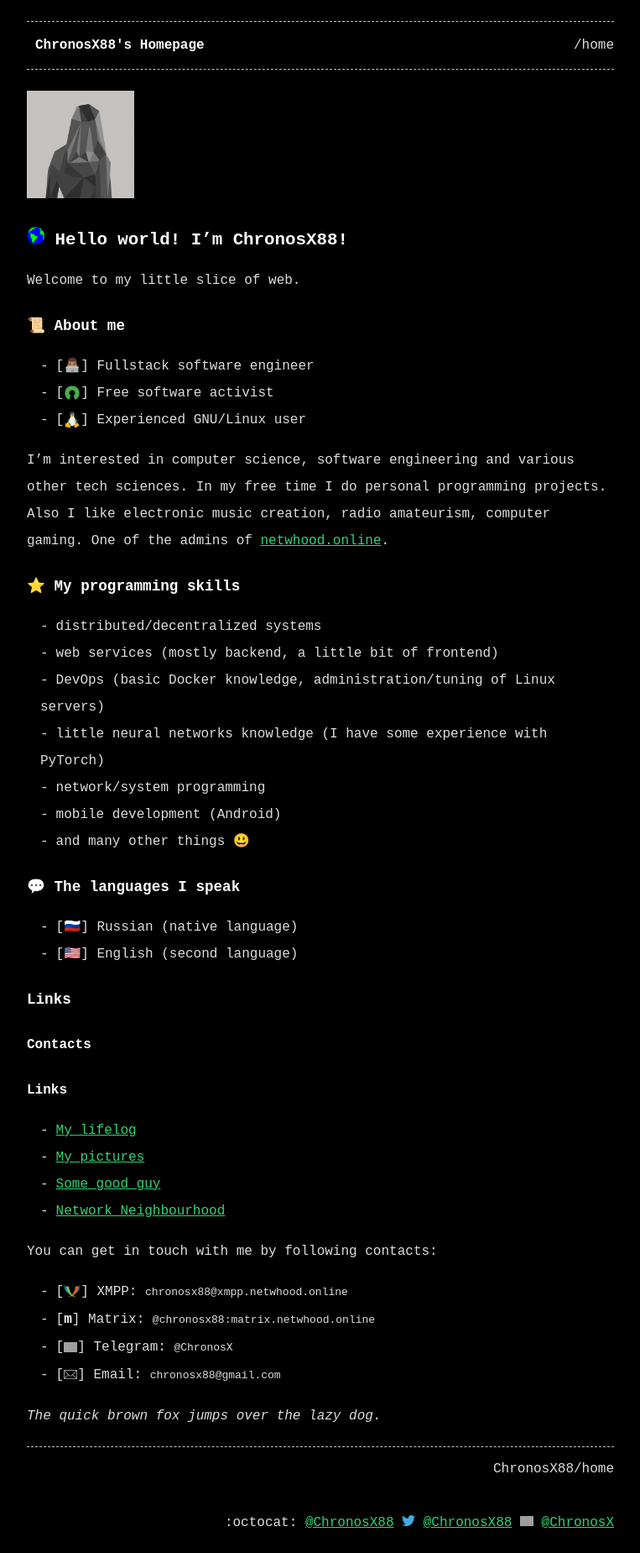
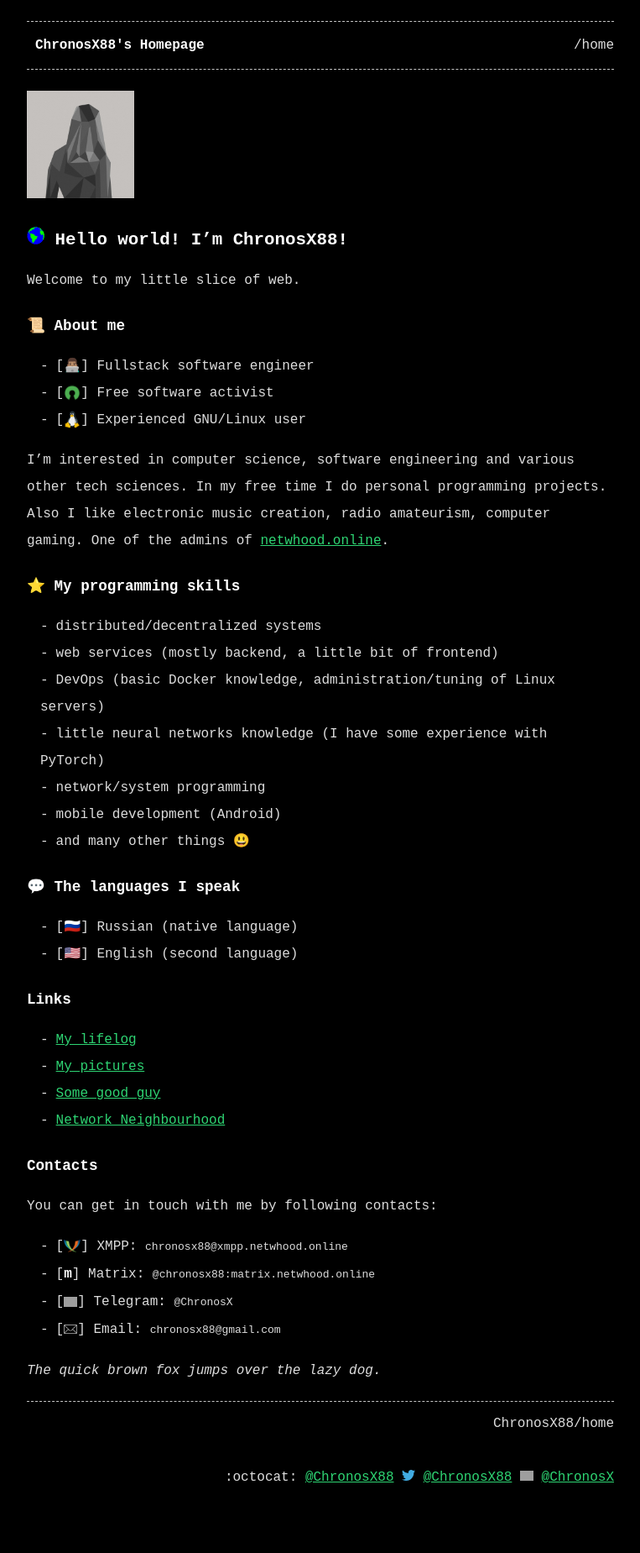
Before and after one commit to ChronosXYZ/chronosxyz.github.io, a Jekyll site: the page built from index.md, in a window 1280 px wide. Shown: the whole page at 84% size, without its empty margins (258-1021 px from the left). Built offline with Jekyll 4.4.1, drawn with Linux system fonts in a browser that asks for light colours; emoji names are drawn with the system emoji font; after the commit the page ends 1795 px from its top, so only the background shows below that; grey boxes are pictures that could not be loaded.

Commit message:
Fix contacts/links header

```diff
--- a/index.md
+++ b/index.md
@@ -36,14 +36,12 @@ I'm interested in computer science, software engineering and various other tech
 
 ## Links
 
-### Contacts
-
-### Links
-
 - [My lifelog](https://mstdn.netwhood.online/@ChronosX88)
 - [My pictures](https://pf.netwhood.online/chronosx88)
 - [Some good guy](https://abslimit.netwhood.online)
 - [Network Neighbourhood](https://netwhood.online)
+
+## Contacts
 
 You can get in touch with me by following contacts:
 - [<img src="{{ '/assets/xmpp_icon.png' | relative_url }}" width="20px" style="vertical-align: middle;">] XMPP: `chronosx88@xmpp.netwhood.online`
```
